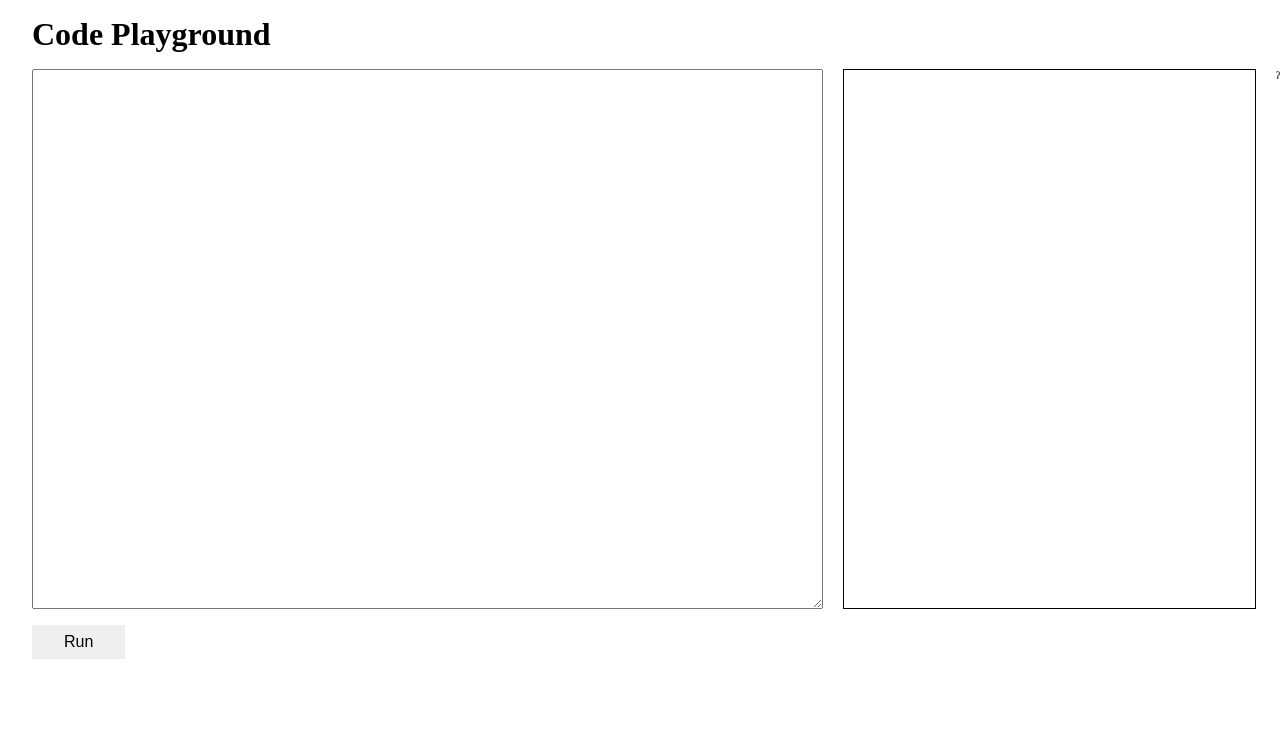
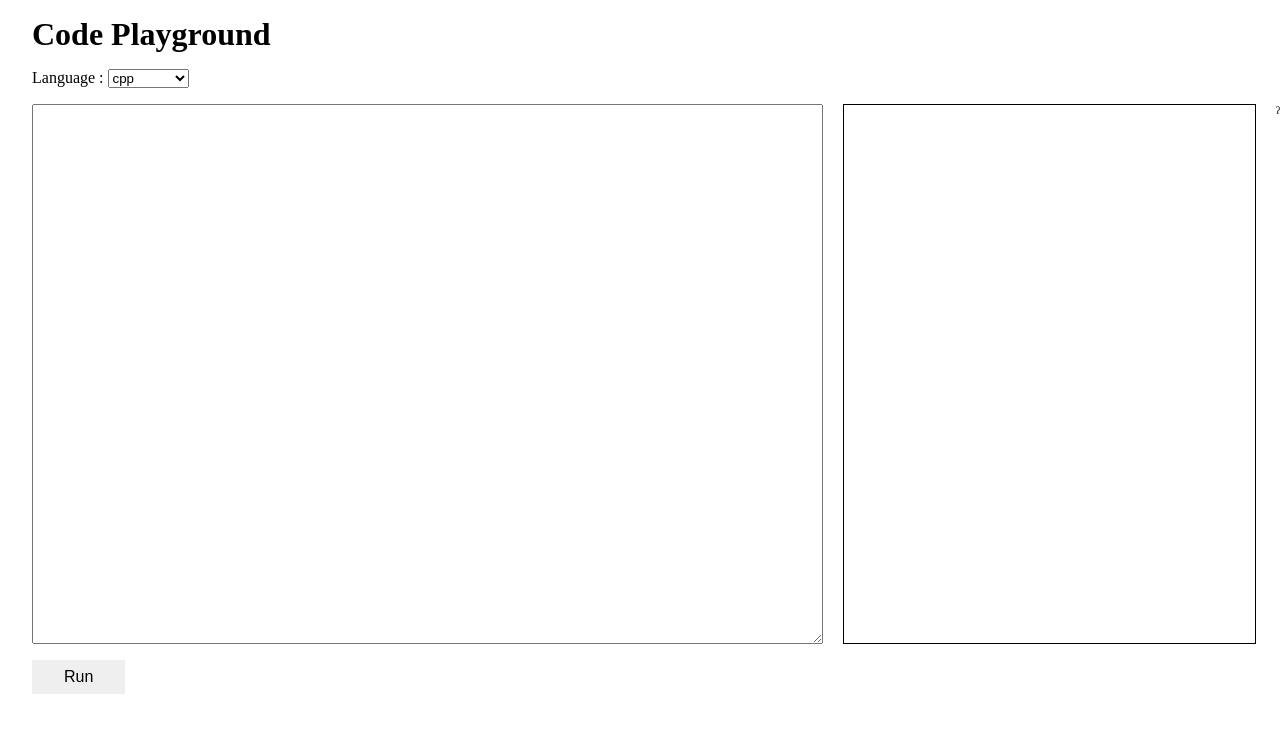
Before and after one commit to Neekhill/codePlaygroundFrontend, a React (Create React App) app: page / in a window 1280 px wide. Shown: the top 732 px of the page. Built offline with nearby package versions, Linux system fonts and the light colour scheme.

Commit message:
added the labguage option for execution

```diff
--- a/src/App.js
+++ b/src/App.js
@@ -5,6 +5,12 @@ import axios from "axios";
 const Title = styled.h1`
   margin: 1rem 2rem;
 `;
+const LangOptionContainer = styled.div`
+  margin: 1rem 2rem;
+`;
+const LangLabel = styled.label``;
+const SelectLanguage = styled.select``;
+const LangOption = styled.option``;
 const Conatiner = styled.div`
   display: flex;
 `;
@@ -30,12 +36,13 @@ const SubmitButton = styled.button`
 `;
 function App() {
   const [code, setCode] = useState("");
+  const [language, setLanguage] = useState("cpp");
   const [output, setOutput] = useState("");
 
   const handleSubmit = async () => {
     const payload = {
-      language: "cpp",
-      code: code,
+      language,
+      code,
     };
     try {
       const result = await axios.post("http://localhost:3030/run", payload);
@@ -47,6 +54,21 @@ function App() {
   return (
     <>
       <Title>Code Playground</Title>
+      <LangOptionContainer>
+        <LangLabel>Language : </LangLabel>
+        <SelectLanguage
+          value={language}
+          onChange={(e) => {
+            setLanguage(e.target.value);
+            console.log(e.target.value);
+          }}
+        >
+          <LangOption value="cpp">cpp</LangOption>
+          <LangOption value="py">python</LangOption>
+          <LangOption value="js">javaScript</LangOption>
+        </SelectLanguage>
+      </LangOptionContainer>
+
       <Conatiner>
         <CodeArea
           rows="22"
```
